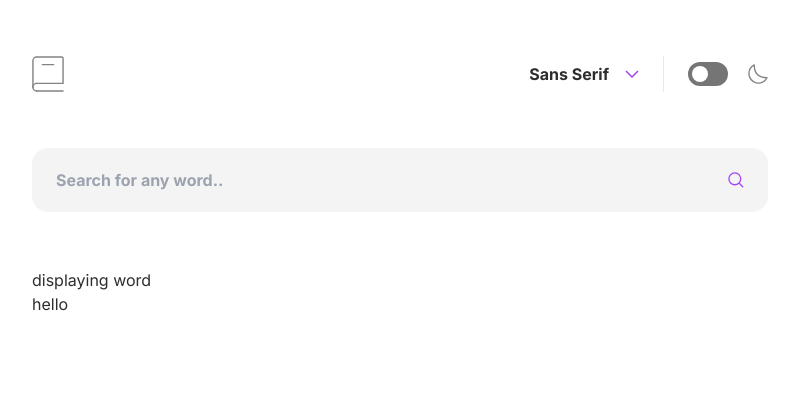
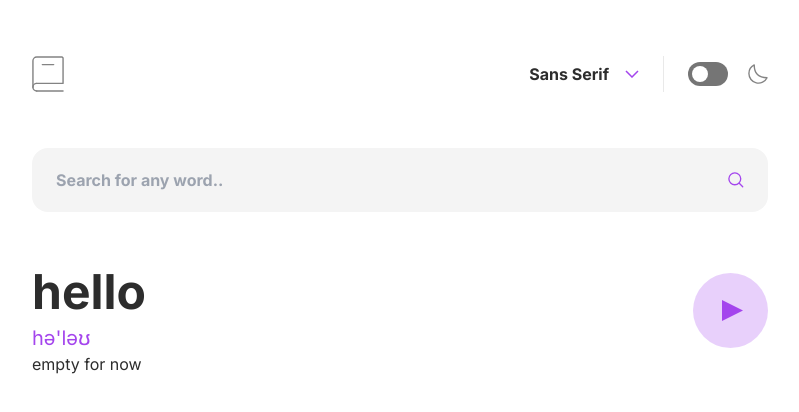
Before and after one commit to dserranog1/dictionary-web-app, a React (Vite) app: page / in a window 1280 px wide. Shown: the top 412 px of the page, without its empty margins (240-1039 px from the left). Built offline with nearby package versions, Linux system fonts and the light colour scheme.

Commit message:
feat: add word found component

```diff
--- a/src/components/WordDisplay.tsx
+++ b/src/components/WordDisplay.tsx
@@ -1,5 +1,6 @@
 import { useEffect, useState } from "react";
 import { WordType } from "../types/words";
+import WordFound from "./WordFound";
 import WordNotFound from "./WordNotFound";
 
 const helloWord: WordType = [
@@ -83,11 +84,7 @@ const WordDisplay = ({ enteredWord }: { enteredWord: string }) => {
     }
   }, [enteredWord]);
   if (isWordDefined) {
-    return (
-      <div>
-        displaying word <h1>{wordInformation.word}</h1>
-      </div>
-    );
+    return <WordFound wordInformation={wordInformation} />;
   }
   return <WordNotFound />;
 };
--- /dev/null
+++ b/src/components/WordFound.tsx
@@ -0,0 +1,27 @@
+import { WordType } from "../types/words";
+import IconPlay from "../assets/icon-play.svg";
+
+const WordFound = ({
+  wordInformation,
+}: {
+  wordInformation: WordType[number];
+}) => {
+  return (
+    <main className="flex w-full flex-col">
+      <div className="flex w-full flex-row justify-between">
+        <div className="flex flex-col gap-2">
+          <h1 className="text-5xl font-bold">{wordInformation.word}</h1>
+          <h4 className="text-xl font-normal text-purple-medium-deep">
+            {wordInformation.phonetic}
+          </h4>
+        </div>
+        <button>
+          <img src={IconPlay} className="w-[75px]" alt="Play Sound Icon" />
+        </button>
+      </div>
+      <div>empty for now</div>
+    </main>
+  );
+};
+
+export default WordFound;
```
